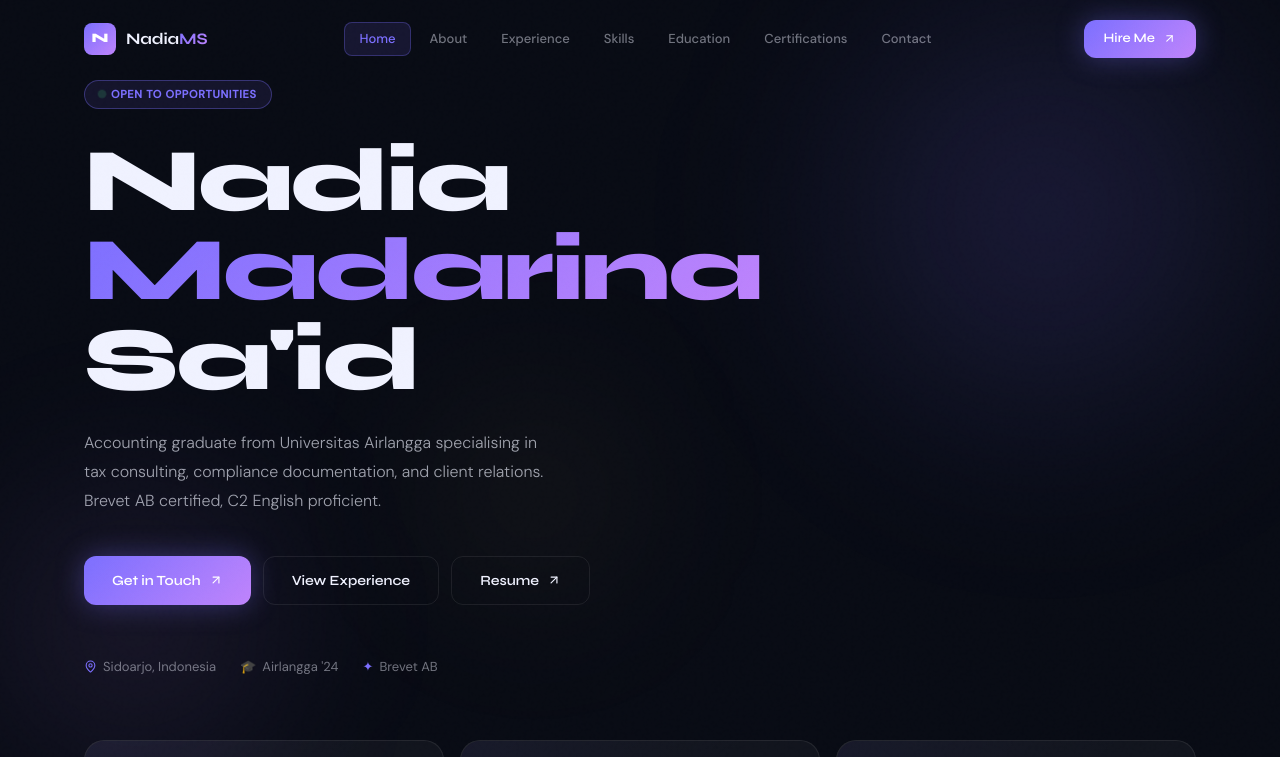
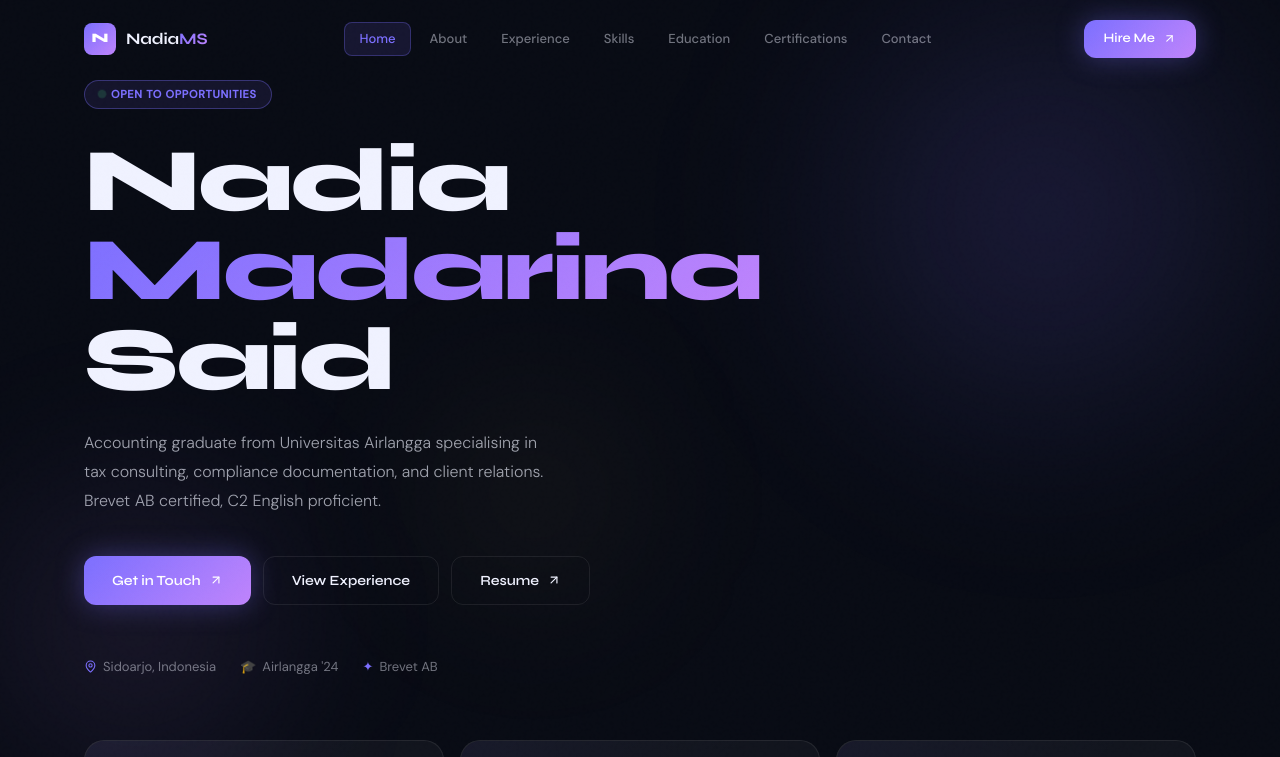
Before and after one commit to ariframaps/nadiamadarina, a Next.js app: page / in a window 1280 px wide. Shown: the top 757 px of the page. Built offline with nearby package versions, Linux system fonts and the light colour scheme.

Commit message:
fix said name

```diff
--- a/app/page.tsx
+++ b/app/page.tsx
@@ -767,7 +767,7 @@ function Hero() {
 							<br />
 							<span className="grad">Madarina</span>
 							<br />
-							Sa&apos;id
+							Said
 						</h1>
 
 						<p
```
